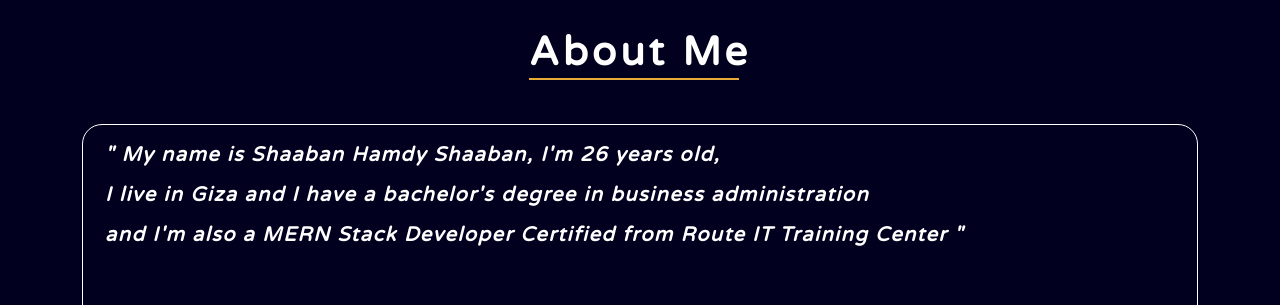
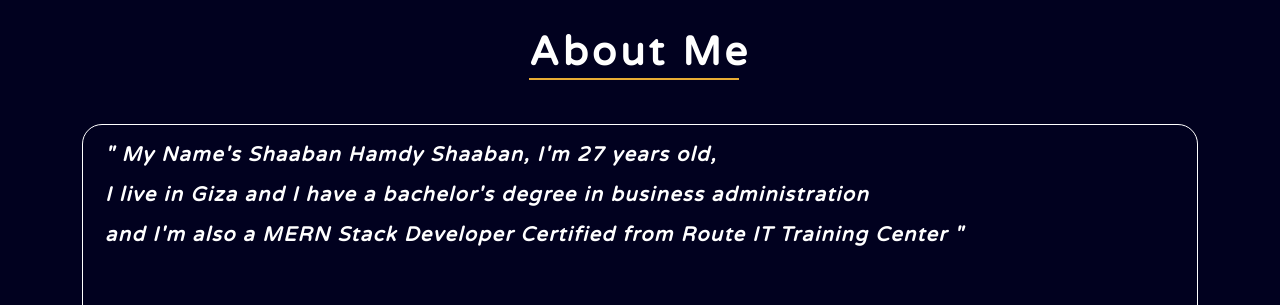
Before and after one commit to ShaabanHamdy/My-Portfolio, a React (Create React App) app: page / in a window 1280 px wide. Shown: the part 840-1145 px from the top of the page. Built offline with nearby package versions, Linux system fonts and the light colour scheme.

Commit message:
first commit

```diff
--- a/src/Components/About/About.jsx
+++ b/src/Components/About/About.jsx
@@ -1,6 +1,5 @@
 import React from "react";
-import img from "../images/IMG_20210827_131147_021.jpeg";
-import cv from "../images/shaaban Resume Web Developer.pdf";
+import cv from "../images/Shaaban-Hamdy-Resume.pdf";
 import style from "./about.module.css";
 import { FaCloudDownloadAlt } from "react-icons/fa";
 const About = () => {
@@ -12,15 +11,14 @@ const About = () => {
         </div>
         <div className="row">
           <div className={`col-md-12 ${style.imageText}`}>
-            <div>{/* <img className={style.img}  src={img} alt="" /> */}</div>
-
             <div className={style.aboutMe}>
               <div>
                 <p>
-                  " My name is Shaaban Hamdy Shaaban, I'm 26 years old,
+                  " My Name's Shaaban Hamdy Shaaban, I'm 27 years old,
                   <br /> I live in Giza and I have a bachelor's degree in
                   business administration
-                  <br /> and I'm also a MERN Stack Developer Certified from
+                  <br />
+                  and I'm also a MERN Stack Developer Certified from
                   Route IT Training Center "
                 </p>
               </div>
```
Also changed, not shown: 2 other files (tests, documents, lock files or other folders).
